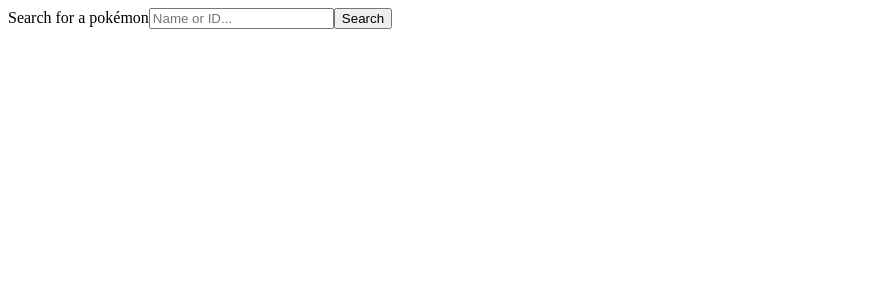
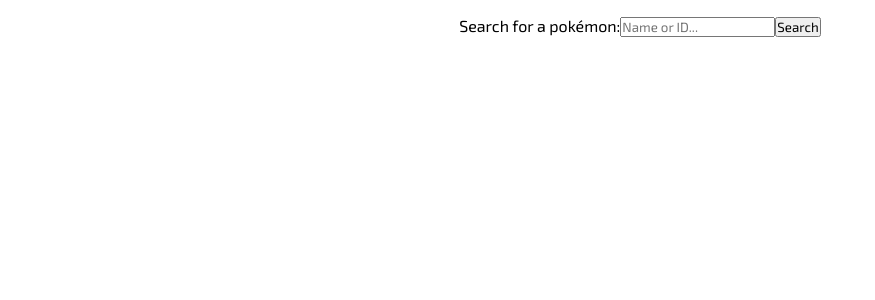
Before and after one commit to mikaelalundstrom/poke-stats, a React (Vite) app: page / in a window 1280 px wide. Shown: the top 300 px of the page, without its empty margins (0-875 px from the left). Built offline with nearby package versions, Linux system fonts and the light colour scheme.

Commit message:
error handling

```diff
--- a/src/App.tsx
+++ b/src/App.tsx
@@ -1,16 +1,16 @@
 import { useState } from "react";
-import "./App.css";
 import SearchForm from "./Components/SearchForm";
 import { IPokemon } from "./Interfaces";
 import Table from "./Components/Table";
 
 function App() {
-  const [pokemon, setPokemon] = useState<IPokemon>();
+  const [pokemon, setPokemon] = useState<IPokemon | undefined>();
   const [isLoading, setIsLoading] = useState<boolean>(false);
+  const [searchMsg, setSearchMsg] = useState<string>("");
 
   return (
     <main>
-      <SearchForm setPokemon={setPokemon} setIsLoading={setIsLoading} />
+      <SearchForm setPokemon={setPokemon} setIsLoading={setIsLoading} setSearchMsg={setSearchMsg} />
       {!isLoading && pokemon ? (
         <article className="result">
           <h2>General Info</h2>
@@ -21,7 +21,7 @@ function App() {
             <Table
               headings={[
                 "Name",
-                "ID",
+                "Pokédex ID",
                 pokemon.types.length > 1 ? "Types" : "Type",
                 "Height",
                 "Weight",
@@ -30,36 +30,20 @@ function App() {
                 pokemon.name,
                 pokemon.id,
                 pokemon.types.join(", "),
-                pokemon.height,
-                pokemon.weight,
+                `${pokemon.height * 0.1}m`,
+                `${pokemon.weight}kg`,
               ]}
             />
           </div>
           <h2>Base Stats</h2>
-          <table>
-            <thead>
-              <tr>
-                <th>HP</th>
-                <th>Attack</th>
-                <th>Defense</th>
-                <th>Sp. Atk</th>
-                <th>Sp. Def</th>
-                <th>Speed</th>
-              </tr>
-            </thead>
-            <tbody>
-              <tr>
-                <td>HP</td>
-                <td>Attack</td>
-                <td>Defense</td>
-                <td>Sp. Atk</td>
-                <td>Sp. Def</td>
-                <td>Speed</td>
-              </tr>
-            </tbody>
-          </table>
+          <Table
+            headings={pokemon.stats.map((stat) => stat.name.replace("-", " "))}
+            data={pokemon.stats.map((stat) => stat.stat)}
+          />
         </article>
-      ) : null}
+      ) : (
+        <h2>{searchMsg}</h2>
+      )}
     </main>
   );
 }
--- a/src/Components/SearchForm.tsx
+++ b/src/Components/SearchForm.tsx
@@ -2,19 +2,29 @@ import { FormEvent } from "react";
 import { IPokemon } from "../Interfaces";
 
 interface IProps {
-  setPokemon: (value: IPokemon) => void;
+  setPokemon: (value: IPokemon | undefined) => void;
   setIsLoading: (value: boolean) => void;
+  setSearchMsg: (value: string) => void;
 }
 
-function SearchForm({ setPokemon, setIsLoading }: IProps) {
+function SearchForm({ setPokemon, setIsLoading, setSearchMsg }: IProps) {
   const handleSearch = async (e: FormEvent) => {
     e.preventDefault();
     try {
       setIsLoading(true);
+      setSearchMsg("Loading");
       const form = e.target as HTMLFormElement;
       const searchInput = form.searchInput.value as HTMLInputElement;
 
       const response = await fetch(`https://pokeapi.co/api/v2/pokemon/${searchInput}`);
+
+      if (!response.ok) {
+        if (response.status === 404) {
+          setPokemon(undefined);
+          throw new Error("Pokémon Not found");
+        }
+        throw new Error("Something went wrong during search");
+      } else {
         const data = await response.json();
         console.log(data);
 
@@ -38,17 +48,27 @@ function SearchForm({ setPokemon, setIsLoading }: IProps) {
           stats: statsArr,
           img: data.sprites.front_default,
         });
+      }
     } catch (error) {
-      console.log(error);
+      if (
+        typeof error === "object" &&
+        error &&
+        "message" in error &&
+        typeof error.message === "string"
+      ) {
+        setSearchMsg(error.message);
+      }
+
+      console.error(error);
     } finally {
       setIsLoading(false);
     }
   };
   return (
     <form onSubmit={handleSearch}>
-      <label htmlFor="searchInput">Search for a pokémon</label>
-      <input id="searchInput" type="text" placeholder="Name or ID..." />
-      <button>Search</button>
+      <label htmlFor="searchInput">Search for a pokémon:</label>
+      <input id="searchInput" type="text" placeholder="Name or ID..." required />
+      <button type="submit">Search</button>
     </form>
   );
 }
--- a/src/Interfaces.ts
+++ b/src/Interfaces.ts
@@ -2,8 +2,8 @@ export interface IPokemon {
   name: string;
   id: string;
   types: string[];
-  height: string;
-  weight: string;
+  height: number;
+  weight: number;
   stats: {
     name: string;
     stat: string;
--- /dev/null
+++ b/src/css/App.css
@@ -0,0 +1,6 @@
+main {
+  display: flex;
+  flex-direction: column;
+  gap: 1rem;
+  padding: 1rem;
+}
--- /dev/null
+++ b/src/css/index.css
@@ -0,0 +1,15 @@
+@import url("https://fonts.googleapis.com/css2?family=Exo+2:ital,wght@0,100..900;1,100..900&display=swap");
+@import "App.css";
+
+* {
+  margin: 0;
+  padding: 0;
+  box-sizing: border-box;
+  font-family: "Exo 2", sans-serif;
+}
+
+body {
+  display: flex;
+  justify-content: center;
+  align-items: center;
+}
```
Also changed, not shown: src/main.tsx (+7 -7 lines), src/css/SearchForm.css (added), src/css/Table.css (added). Lines whose indentation alone changed are shown as unchanged.
